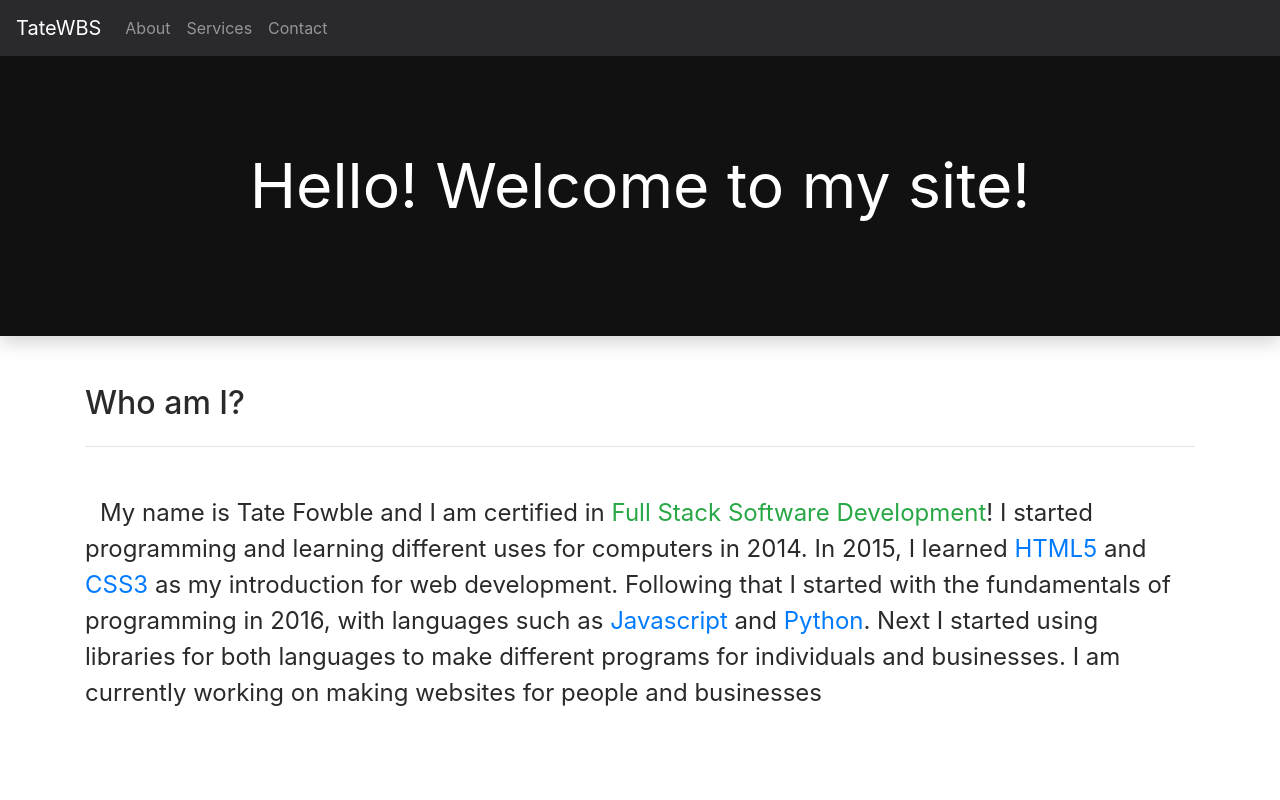
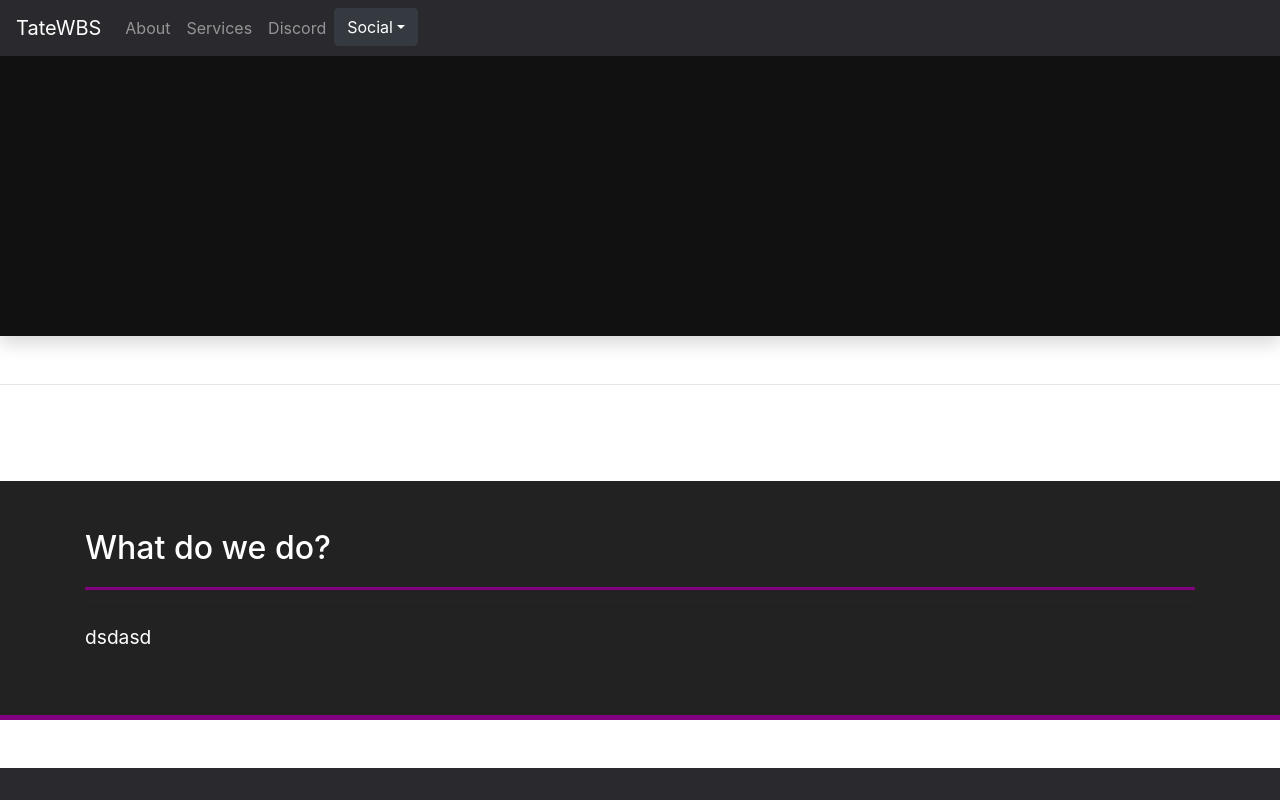
Before and after one commit to TateFowble/tatewbs_old, a React (Create React App) app: page / in a window 1280 px wide. Shown: the top 800 px of the page. Built offline with nearby package versions, Linux system fonts and the light colour scheme.

Commit message:
added some changes

```diff
--- a/src/App.js
+++ b/src/App.js
@@ -17,6 +17,7 @@ import Footer from './components/Footer/Footer';
 // Webpage imports
 import Homepage from './pages/Homepage/Homepage';
 import Error from './pages/Error/ErrorPage';
+import About from './pages/About/About';
 
 function App() {
   useEffect(()=> {
@@ -36,6 +37,7 @@ function App() {
         <Navigation />
         <Switch>
           <Route exact path="/" component={Homepage} />
+          <Route path="/about" component={About} />
           <Route component={Error} />
         </Switch>
         <Footer />
@@ -45,3 +47,10 @@ function App() {
 }
 
 export default App;
+
+
+/*
+Contact info on homepage
+
+
+*/
--- a/src/components/AnimeText/AnimeText.js
+++ b/src/components/AnimeText/AnimeText.js
@@ -14,7 +14,7 @@ useEffect(()=> {
         translateY: 30,
         direction: 'alternate',
         loop: true,
-        easing: 'easeInOutElastic(1,1)',
+        easing: 'easeInOutElastic(0.7,0.7)',
         duration: 1000,
         autoplay: true
     });
--- /dev/null
+++ b/src/components/InfoBox/InfoBox.js
@@ -0,0 +1,27 @@
+import { React } from 'react';
+import './InfoBox.scss';
+
+const InfoBox = (props) => {
+    let header = props.header;
+    let text = props.text;
+    let borderColor = props.borderColor;
+    let InfoBoxClass = {
+        borderBottom: `0.3em solid ${borderColor}`
+    }
+    let InfoBoxClassHeader = {
+        borderBottom: `0.1em solid ${borderColor}`
+    }
+
+
+    return (
+        <div className="fluid-container mt-5 mb-5 p-5 InfoBox" style={InfoBoxClass}>
+            <div className="container">
+                <h2 style={InfoBoxClassHeader}>What do we do?</h2>
+                <hr />
+                <p>{text}</p>
+            </div>
+        </div>
+    )
+}
+
+export default InfoBox;
--- /dev/null
+++ b/src/components/InfoBox/InfoBox.scss
@@ -0,0 +1,9 @@
+.InfoBox {
+    background: #222;
+    color:white;
+    font-size: larger;
+    overflow-wrap: break-word;
+    h2 {
+        padding:0 0 0.6em 0;
+    }
+}
--- a/src/components/Navigation/Navigation.js
+++ b/src/components/Navigation/Navigation.js
@@ -4,24 +4,38 @@ import './Navigation.scss';
 import { Link } from 'react-router-dom';
 
 
-function Navigation () {
+import Dropdown from 'react-bootstrap/Dropdown';
+
+function Navigation() {
     return (
         <div>
-            <nav class="navbar navbar-expand-md navbar-dark">
-                <Link class="navbar-brand" to="/">TateWBS</Link>
-                <button class="navbar-toggler" type="button" data-toggle="collapse" data-target="#collapsibleNavbar">
-                    <span class="navbar-toggler-icon"></span>
+            <nav className="navbar navbar-expand-md navbar-dark text-center">
+                <Link className="navbar-brand" to="/">TateWBS</Link>
+                <button className="navbar-toggler" type="button" data-toggle="collapse" data-target="#collapsibleNavbar">
+                    <span className="navbar-toggler-icon"></span>
                 </button>
-                <div class="collapse navbar-collapse" id="collapsibleNavbar">
-                    <ul class="navbar-nav">
+                <div className="collapse navbar-collapse" id="collapsibleNavbar">
+                    <ul className="navbar-nav">
                         <li class="nav-item">
-                            <Link class="nav-link" to="/about">About</Link>
+                            <Link className="nav-link" to="/about">About</Link>
                         </li>
-                        <li class="nav-item">
-                            <Link class="nav-link" to="/services">Services</Link>
+                        <li className="nav-item">
+                            <Link className="nav-link" to="/services">Services</Link>
                         </li>
-                        <li class="nav-item">
-                            <Link class="nav-link" to="/contact">Contact</Link>
+                        <li className="nav-item">
+                            <Link className="nav-link" to="/discord">Discord</Link>
+                        </li>
+                        <li className="nav-item">
+                            <Dropdown>
+                                <Dropdown.Toggle variant="dark" id="dropdown-basic">
+                                    Social
+                            </Dropdown.Toggle>
+                                <Dropdown.Menu>
+                                   <Dropdown.Item><a href="http://twitch.tatewbs.com" className="text-decoration-none text-dark">Twitch</a></Dropdown.Item>
+                                    <Dropdown.Item href="/youtube" target="_blank" className="text-decoration-none text-dark">YouTube</Dropdown.Item>
+                                    <Dropdown.Item as={Link} href="/instagram" className="text-decoration-none text-dark">Instagram</Dropdown.Item>
+                                </Dropdown.Menu>
+                            </Dropdown>
                         </li>
                     </ul>
                 </div>
--- /dev/null
+++ b/src/pages/About/About.js
@@ -0,0 +1,23 @@
+import { React } from 'react';
+
+
+const About = () => {
+    return (
+        <div className="container homepage-section-light mt-5 mb-5">
+            <h2>
+                Who am I?
+                    </h2>
+            <hr className="mt-4 mb-5" />
+            <p className="text-left text-wrap fs-4 text-indent">
+                My name is Tate Fowble and I am certified in <span className="text-success">Full Stack Software Development</span>!
+                        I started programming and learning different uses for computers in 2014.
+                        In 2015, I learned <a href="https://developer.mozilla.org/en-US/docs/Web/Guide/HTML/HTML5" target="_blank">HTML5</a> and <a href="https://developer.mozilla.org/en-US/docs/Web/CSS" target="_blank">CSS3</a> as my introduction for web development.
+                        Following that I started with the fundamentals of programming in 2016, with languages such as <a href="https://developer.mozilla.org/en-US/docs/Web/javascript" target="_blank">Javascript</a> and <a href="https://www.python.org/" target="_blank">Python</a>.
+                        Next I started using libraries for both languages to make different programs for individuals and businesses.
+                        I am currently working on making websites for people and businesses
+                    </p>
+        </div>
+    )
+}
+
+export default About;
--- a/src/pages/Homepage/Homepage.js
+++ b/src/pages/Homepage/Homepage.js
@@ -15,34 +15,45 @@ import python from '../../assets/images/python.png';
 
 // components
 import AnimeText from '../../components/AnimeText/AnimeText';
+import InfoBox from '../../components/InfoBox/InfoBox';
+
 
 function Homepage() {
     useEffect(() => {
 
 
-    })
+    });
     return (
         <div id="homepage">
             <div id="homepage-section1" className="fluid-container d-flex align-items-center justify-content-center shadow">
-                <p id="homepage-section1-text" className="text-white text">
-                    <AnimeText text={"Hello! Welcome to my site!"} className={"text-center"} />
+                <p id="homepage-section1-text" className="text-center text-white text">
+                    {/* <AnimeText text={"Follow the social"} className={''} /> */}
                 </p>
             </div>
-            <div id="homepage-section2" className="mt-5 fluid-container">
-                <div className="container homepage-section-light">
-                    <h2>
-                       Who am I?
-                    </h2>
-                    <hr className="mt-4 mb-5" />
-                    <p className="text-left text-wrap fs-4 text-indent">
-                        My name is Tate Fowble and I am certified in <span className="text-success">Full Stack Software Development</span>!
-                        I started programming and learning different uses for computers in 2014.
-                        In 2015, I learned <a href="https://developer.mozilla.org/en-US/docs/Web/Guide/HTML/HTML5" target="_blank">HTML5</a> and <a href="https://developer.mozilla.org/en-US/docs/Web/CSS" target="_blank">CSS3</a> as my introduction for web development.
-                        Following that I started with the fundamentals of programming in 2016, with languages such as <a href="https://developer.mozilla.org/en-US/docs/Web/javascript" target="_blank">Javascript</a> and <a href="https://www.python.org/" target="_blank">Python</a>.
-                        Next I started using libraries for both languages to make different programs for individuals and businesses.
-                        I am currently working on making websites for people and businesses
-                    </p>
+            <hr className="mt-5" />
+            <div id="homepage-section2" className="mt-5 mb-5 container-md bg-dark">
+                <div class="d-flex">
+
                 </div>
+            </div>
+            <div id="homepage-section3">
+                <InfoBox
+                header={
+                    "hello"
+                    }
+                text={
+                    "dsdasd"
+                    }
+                borderColor={
+                    "purple"
+                }
+                 />
+            </div>
+            <div id="homepage-section4">
+
+            </div>
+            <div id="homepage-section5">
+
             </div>
         </div>
     )
```
Also changed, not shown: src/pages/About/About.scss (added).
